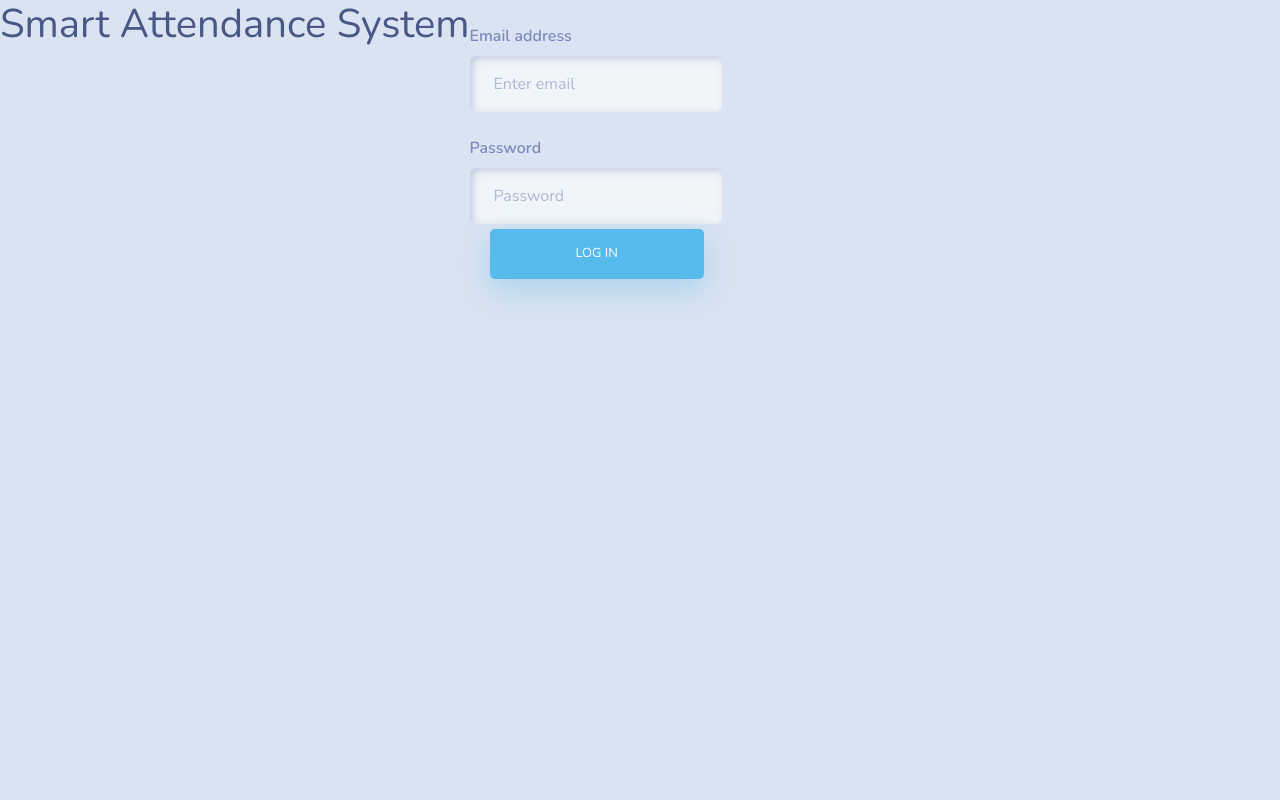
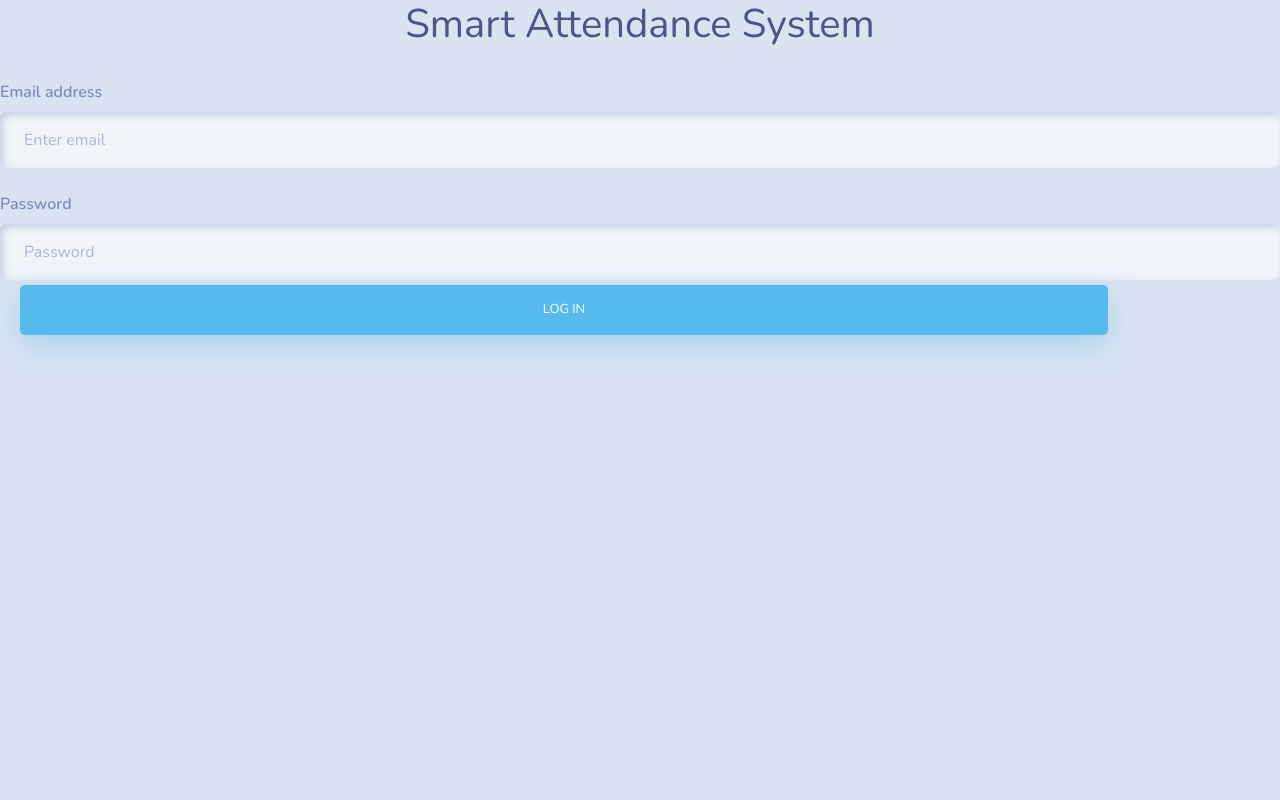
Before and after one commit to putlurusurya/smart-attendance, a Flask app: page /login in a window 1280 px wide. Run offline with Flask 2, Linux system fonts and the light colour scheme.

Commit message:
Update login.html

```diff
--- a/templates/login.html
+++ b/templates/login.html
@@ -1,7 +1,7 @@
 <!DOCTYPE html>
 <html>
 <head>
-	<title>Smart Attendance System login</title>
+	<title>Smart Attendance System Login</title>
 	<link rel="stylesheet" type="text/css" href="https://bootswatch.com/5/morph/bootstrap.min.css">
     <style>
         input[type=button], input[type=submit], input[type=reset]  {
@@ -38,25 +38,15 @@
         -ms-transform: scale(0.95);
         transform: scale(0.95);
         }
-html,body {
-  height:100%;
-  width:100%;
-  margin:0;
-}
-body {
-  display:flex;
-}
-form {
-  margin:auto;/* nice thing of auto margin if display:flex; it center both horizontal and vertical :) */
-}
+
     </style>
 </head>
 <body>
+<div class="wrapper fadeInDown">
 	<div>
-	<h1 style="text-align:center">Smart Attendance System</h1>
+	<h1 align="center" > Smart Attendance System</h1>
 	</div>
-<div class="wrapper fadeInDown">
-  <div id="formContent" align="center'>
+  <div id="formContent">
     <form action="/login"   method="POST">
         <div class="form-group">
             <label for="login" class="form-label mt-4">Email address</label>
@@ -66,7 +56,7 @@ form {
             <input type="submit" value="Log In" >
         </div>
     </form>
-  </div>
+   </div>
 </div>
 </body>
 </html>
```
